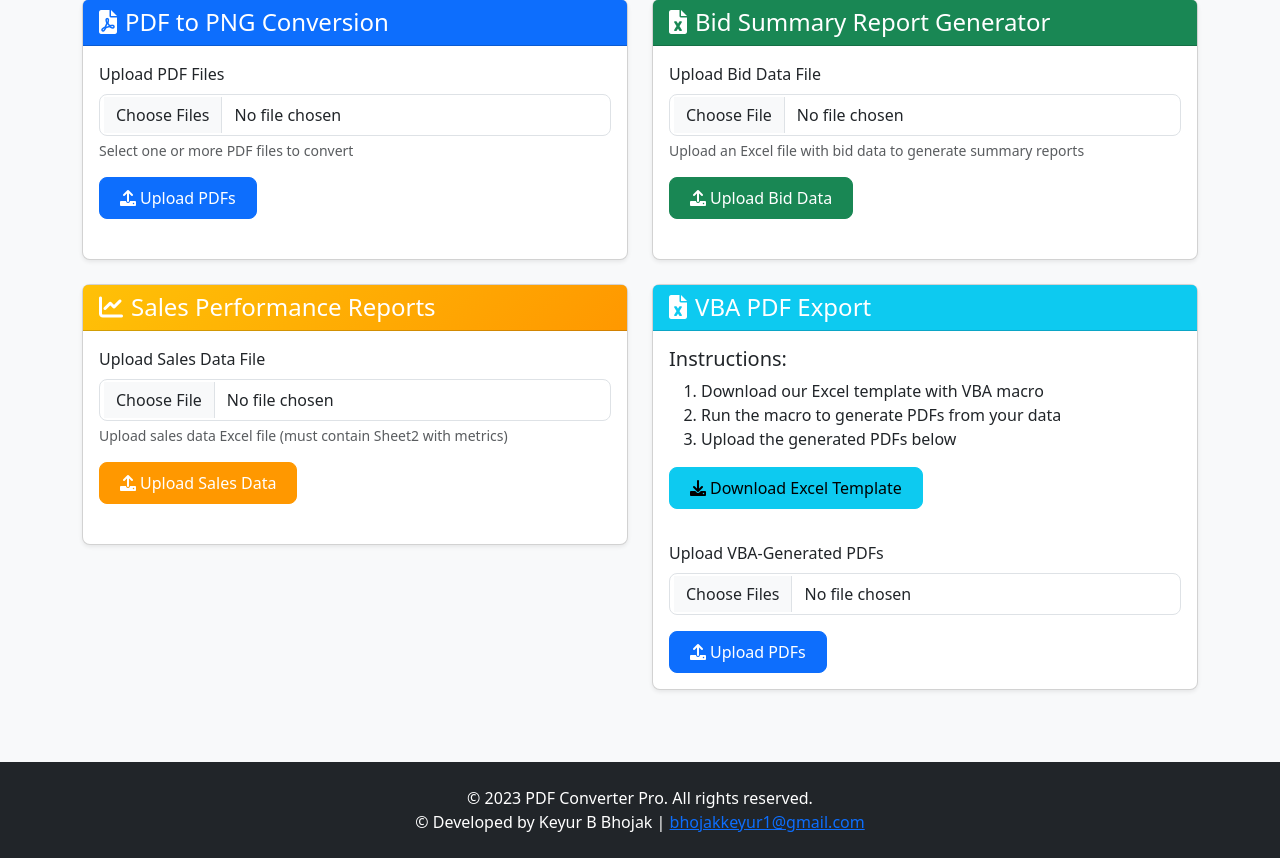
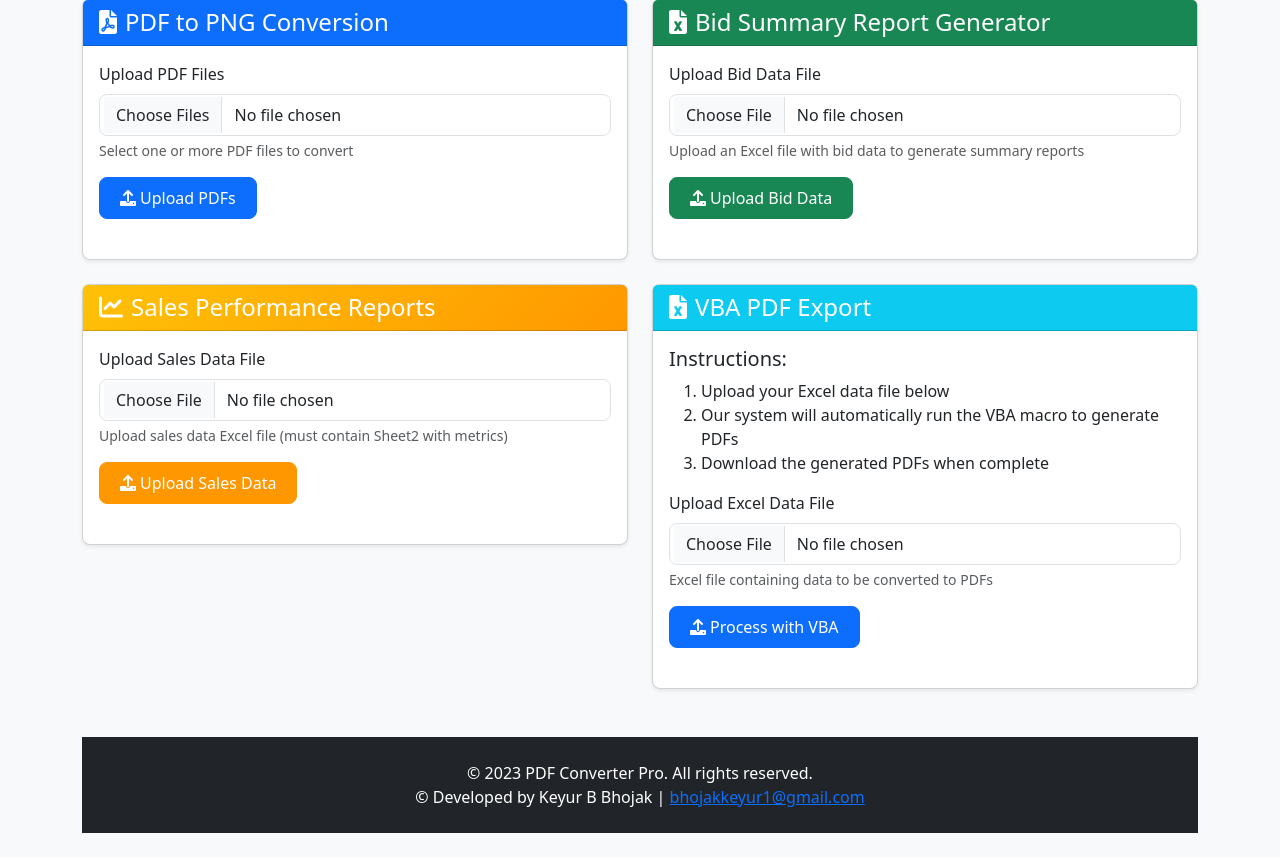
Before and after one commit to keyurbhojak1992/pdf-converter-pro, a Flask app: page /dashboard in a window 1280 px wide. Shown: the part 157-1015 px from the top of the page. After the commit the page ends 990 px from the top, so only its background shows below. Run offline with Flask 3, Linux system fonts and the light colour scheme.

Commit message:
Update dashboard.html

```diff
--- a/templates/dashboard.html
+++ b/templates/dashboard.html
@@ -179,38 +179,49 @@
             <div class="mb-3">
                 <h5>Instructions:</h5>
                 <ol>
-                        <li>Download our Excel template with VBA macro</li>
-                        <li>Run the macro to generate PDFs from your data</li>
-                        <li>Upload the generated PDFs below</li>
+                    <li>Upload your Excel data file below</li>
+                    <li>Our system will automatically run the VBA macro to generate PDFs</li>
+                    <li>Download the generated PDFs when complete</li>
                 </ol>
-                    <a href="{{ url_for('download_vba_template') }}" class="btn btn-info mb-3">
-                        <i class="fas fa-download me-1"></i>Download Excel Template
-                    </a>
             </div>
 
-                <form method="POST" action="{{ url_for('upload_vba_pdfs') }}" enctype="multipart/form-data">
+            <!-- Step 1: Upload Excel file with data -->
+            <form method="POST" action="{{ url_for('process_vba_excel') }}" enctype="multipart/form-data" class="mb-4">
                 <div class="mb-3">
-                        <label class="form-label">Upload VBA-Generated PDFs</label>
-                        <input class="form-control" type="file" name="file" accept=".pdf" multiple required>
+                    <label class="form-label">Upload Excel Data File</label>
+                    <input class="form-control" type="file" name="file" accept=".xlsx,.xlsm" required>
+                    <div class="form-text">Excel file containing data to be converted to PDFs</div>
                 </div>
                 <button type="submit" class="btn btn-primary">
-                        <i class="fas fa-upload me-1"></i>Upload PDFs
+                    <i class="fas fa-upload me-1"></i>Process with VBA
                 </button>
             </form>
 
-                {% if vba_pdfs %}
+            <!-- Step 2: Show generated PDFs after processing -->
+            {% if vba_processing_complete %}
+            <div class="alert alert-success">
+                <i class="fas fa-check-circle me-2"></i>VBA processing complete!
+            </div>
+            {% endif %}
+
+            {% if vba_generated_pdfs %}
             <div class="mt-3">
-                    <h5>Uploaded VBA PDFs:</h5>
+                <h5>Generated PDFs:</h5>
+                <div class="d-grid gap-2 mb-3">
+                    <a href="{{ url_for('download_vba_pdfs_zip') }}" class="btn btn-success">
+                        <i class="fas fa-file-archive me-1"></i>Download All PDFs as ZIP
+                    </a>
+                </div>
                 <ul class="list-group">
-                        {% for file in vba_pdfs %}
+                    {% for file in vba_generated_pdfs %}
                     <li class="list-group-item d-flex justify-content-between align-items-center">
                         <span><i class="fas fa-file-pdf text-danger me-2"></i>{{ file }}</span>
                         <div>
-                                <a href="{{ url_for('static', filename='uploads/vba_pdfs/' + file) }}"
+                            <a href="{{ url_for('static', filename='outputs/vba_pdfs/' + file) }}"
                                class="btn btn-sm btn-outline-primary" target="_blank">
                                 <i class="fas fa-eye"></i>
                             </a>
-                                <a href="{{ url_for('static', filename='uploads/vba_pdfs/' + file) }}"
+                            <a href="{{ url_for('static', filename='outputs/vba_pdfs/' + file) }}"
                                class="btn btn-sm btn-outline-success ms-1" download>
                                 <i class="fas fa-download"></i>
                             </a>
@@ -220,7 +231,6 @@
                 </ul>
             </div>
             {% endif %}
-            </div>
         </div>
     </div>
 </div>
```
Lines whose indentation alone changed are shown as unchanged.
